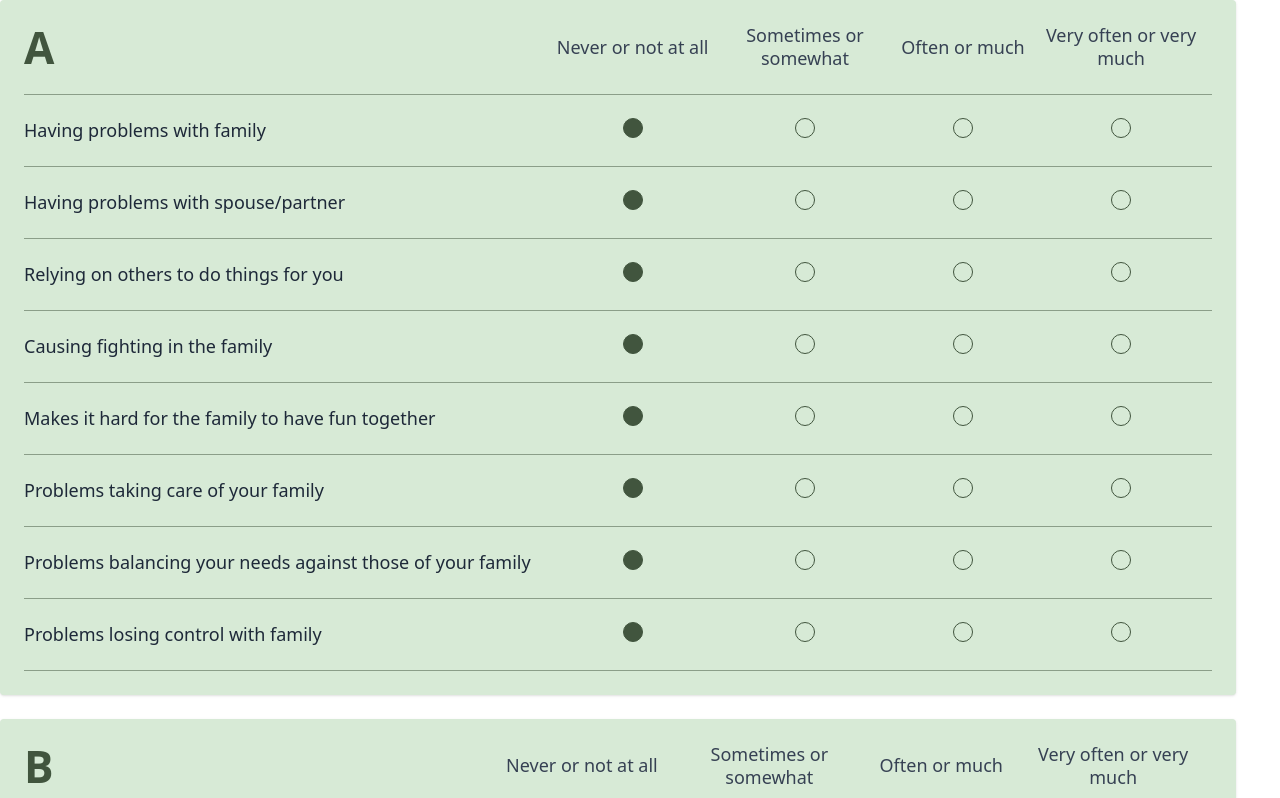
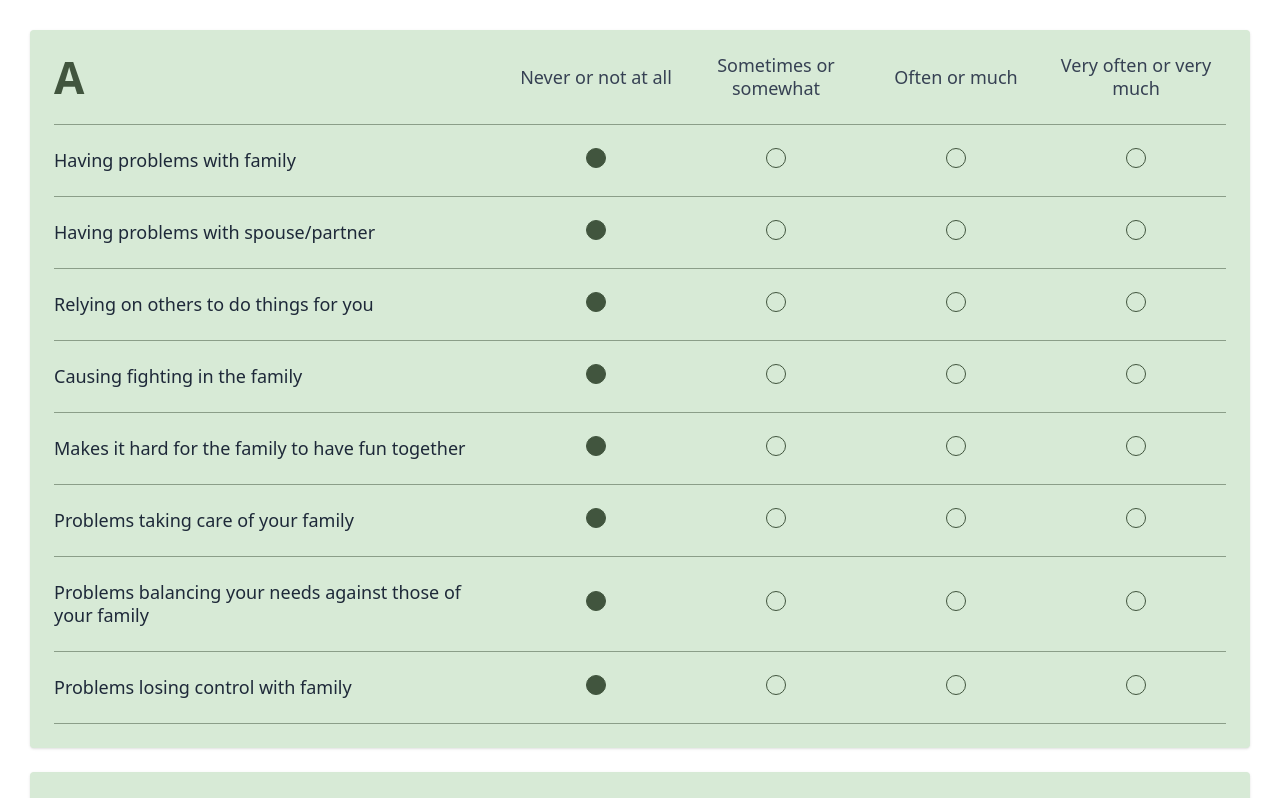
Before and after one commit to rafaelspiljak/benefida, a React (Vite) app: page / in a window 1280 px wide. Shown: the top 798 px of the page. Built offline with nearby package versions, Linux system fonts and the light colour scheme.

Commit message:
feat: center and constraints

```diff
--- a/index2.html
+++ b/index2.html
@@ -5,7 +5,6 @@
     <meta name="viewport" content="width=device-width, initial-scale=1.0" />
     <title>Vite + React</title>
     <script src="https://cdn.jsdelivr.net/npm/@tailwindcss/browser@4"></script>
-    <script src="https://cdn.jsdelivr.net/gh/rafaelspiljak/benefida/dist/assets/index.js"></script>
     <style type="text/tailwindcss">
       @theme {
         --color-clifford: #D7EAD6;
--- a/src/App.jsx
+++ b/src/App.jsx
@@ -4,15 +4,8 @@ import FamilyImpactSection from "./FamilyImpactSection";
 function App() {
   return (
     <>
-      <div className="">
-        <form
-          onSubmit={(e) => {
-            e.preventDefault();
-            console.log(e);
-          }}
-        >
-          <FamilyImpactSection />
-        </form>
+      <div className="flex p-[30px] justify-center">
+        <FamilyImpactSection />
       </div>
     </>
   );
--- a/src/FamilyImpactSection.jsx
+++ b/src/FamilyImpactSection.jsx
@@ -308,7 +308,7 @@ export default function FamilyImpactSection() {
   }, []);
 
   return (
-    <div className="flex gap-6 flex-col items-center">
+    <div className="flex gap-6 flex-col items-center max-w-[1380px]">
       {!submitted && (
         <>
           {sections.map((section, sectionIdx) => (
--- a/src/Section.jsx
+++ b/src/Section.jsx
@@ -24,7 +24,7 @@ export const Section = memo(({ section, responses, handleChange }) => {
             {options.map((opt) => (
               <th
                 key={opt}
-                className="text-center text-[18px] font-medium text-gray-700 px-[5px] max-w-[180px] pb-6 leading-[23px] tracking-[1.5%]"
+                className="text-center text-[18px] font-medium text-gray-700 px-[5px] max-w-[180px] w-[180px] pb-6 leading-[23px] tracking-[1.5%]"
               >
                 {opt}
               </th>
@@ -38,7 +38,7 @@ export const Section = memo(({ section, responses, handleChange }) => {
                 {question}
               </td>
               {options.map((_, optIdx) => (
-                <td key={optIdx} className="text-center">
+                <td key={optIdx} className="text-center w-[180px]">
                   <input
                     type="radio"
                     name={`q-${section.label}-${qIdx}`}
--- a/src/index.css
+++ b/src/index.css
@@ -5,7 +5,7 @@
 
   color-scheme: light dark;
   color: rgba(255, 255, 255, 0.87);
-  background-color: #242424;
+  background-color: #41553E;
 
   font-synthesis: none;
   text-rendering: optimizeLegibility;
```
Also changed, not shown: 3 other files (tests, documents, lock files or other folders).
